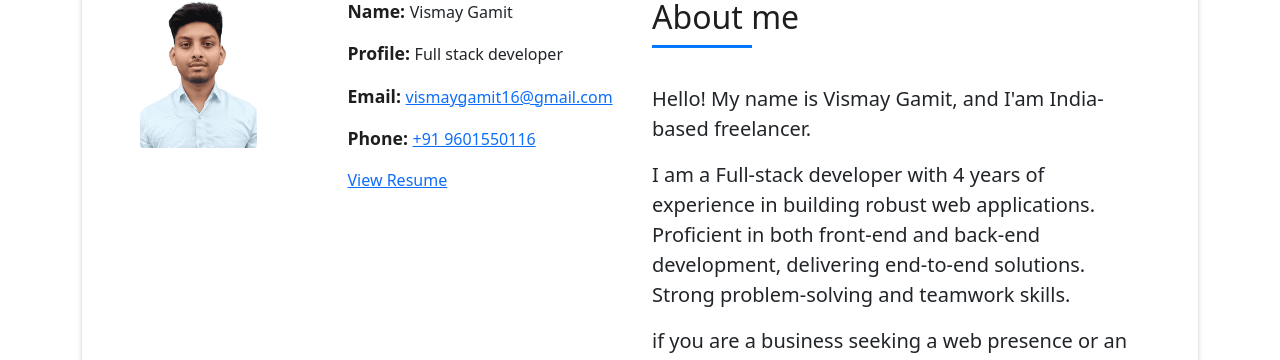
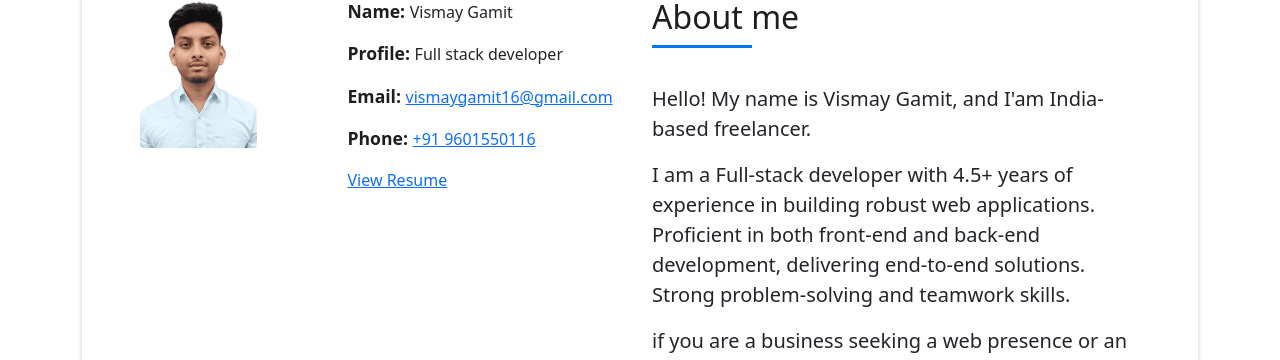
Before and after one commit to vismaygamit/portfolio-react, a React (Create React App) app: page / in a window 1280 px wide. Shown: the part 930-1290 px from the top of the page. Built offline with nearby package versions, Linux system fonts and the light colour scheme; no server answers.

Commit message:
experience

```diff
--- a/src/pages/about.js
+++ b/src/pages/about.js
@@ -105,7 +105,7 @@ const about = (props) => {
                       freelancer.
                     </p>
                     <p className="lead text-align-justify">
-                      I am a Full-stack developer with 4 years of experience in building robust web applications. Proficient in both front-end and back-end development, delivering end-to-end solutions. Strong problem-solving and teamwork skills.
+                      I am a Full-stack developer with 4.5+ years of experience in building robust web applications. Proficient in both front-end and back-end development, delivering end-to-end solutions. Strong problem-solving and teamwork skills.
                     </p>
                     <p className="lead text-justify">
                       if you are a business seeking a web presence or an
```
